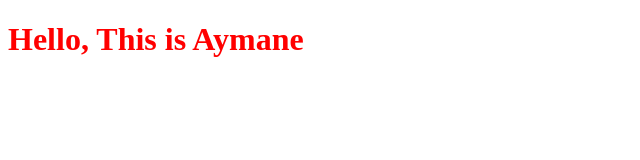
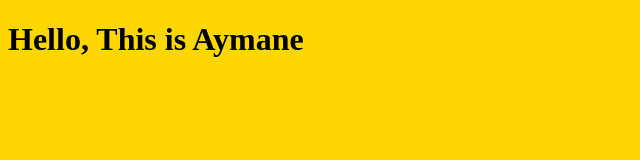
Before and after one commit to AymaneKH07/My-project, a plain HTML site: page index.html in a window 1280 px wide. Shown: the whole page, without its empty margins (0-640 px from the left). Drawn offline with Linux system fonts and the light colour scheme.

Commit message:
Changing bkackground colo in css file

```diff
--- a/style.css
+++ b/style.css
@@ -1,3 +1,6 @@
 h1{
-    color: red
+    color: black;
 }
+body{
+    background-color: gold;
+}
```
